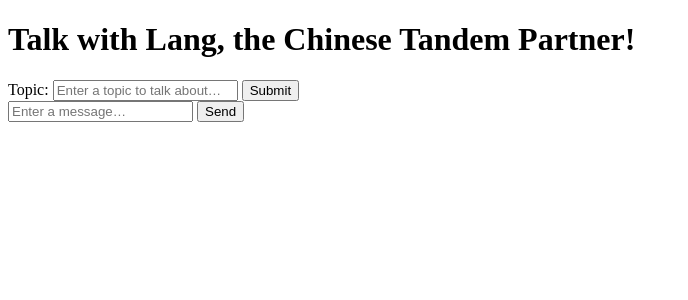
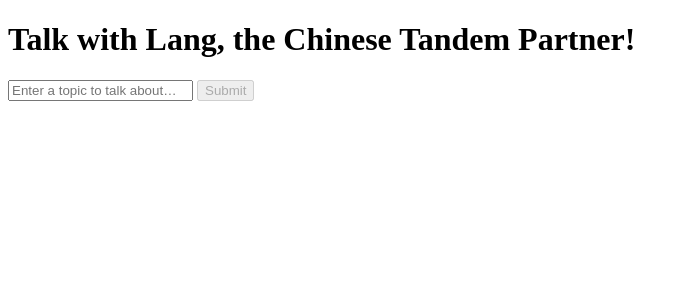
Before and after one commit to my-tien/tandem-partner, a Flask app: page / in a window 1280 px wide. Shown: the top 300 px of the page, without its empty margins (0-688 px from the left). Run offline with Flask 3, Linux system fonts and the light colour scheme.

Commit message:
API skeleton for choosing topic, sending message and seeing it in the history

```diff
--- a/backend/server/tandem.py
+++ b/backend/server/tandem.py
@@ -1,7 +1,7 @@
 from flask import Flask, render_template
-from flask import request
+from flask import request, redirect
 from flask_htmx import HTMX
-
+from datetime import datetime
 
 app = Flask(__name__)
 htmx = HTMX(app)
@@ -11,7 +11,12 @@ def home():
     return render_template("index.html")
 
 
-@app.route("/topic", methods=['GET', 'POST'])
-def topic():
-    print("request body", request.form)
-    return render_template("topic.html", context={"topic": request.form["topic"]})
+@app.route("/chat", methods=['GET', 'POST'])
+def chat():
+    message = request.form.get("message")
+    if message:
+        return render_template("message.html", name="Student", message=message, time=datetime.now().strftime("%H:%M:%S"))
+    topic = request.args.get("topic")
+    if topic:
+        return render_template("chat.html", topic=topic)
+    return redirect("/")
--- a/backend/server/templates/index.html
+++ b/backend/server/templates/index.html
@@ -10,19 +10,18 @@
     <main>
       <h1>Talk with Lang, the Chinese Tandem Partner!</h1>
     </main>
-    <div hx-target="this" hx-swap="outerHTML">
-      <form hx-post="/topic">
-        Topic: <input name="topic" placeholder="Enter a topic to talk about…">
-        <input type="submit" value="Submit">
-      </form>
-    </div>
-    <div class="chat-history">
 
-    </div>
-    <div class="input">
-      <input placeholder="Enter a message…">
-      <button id="submit" hx-post="/message">Send</button>
-    </div>
+    <form action="/chat" method="GET">
+      <input data-id="topicInput" name="topic" placeholder="Enter a topic to talk about…">
+      <input data-id="topicSubmit" type="submit" value="Submit">
+    </form>
     <script src="{{url_for('static', filename='htmx.min.js')}}"></script>
+    <script>
+      const button = document.querySelector("[data-id=topicSubmit]");
+      button.disabled = true;
+      document.querySelector("[data-id=topicInput]").addEventListener("input", (e) => {
+        button.disabled = !e.target.value || e.target.value.length == 0;
+      })
+    </script>
   </body>
   </html>
--- /dev/null
+++ b/backend/server/templates/message.html
@@ -0,0 +1,5 @@
+<div class="chat-item">
+    <p class="chat-item-name">[{{ name }}]:</p>
+    <p class="chat-item-message">{{ message }}</p>
+    <p class="chat-item-time">{{ time }}</p>
+</div>
--- a/backend/server/templates/topic.html
+++ /dev/null
@@ -1,3 +0,0 @@
-<p>
-    Topic: {{ topic }}
-</p>
```
Also changed, not shown: backend/server/templates/chat.html (added, +24 -0 lines).
